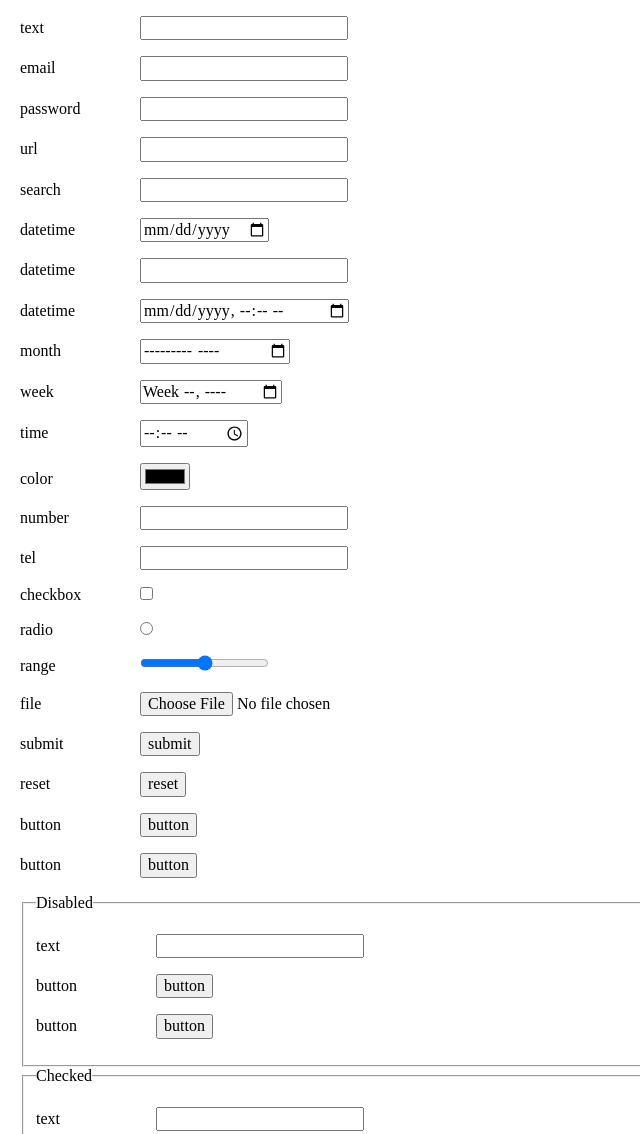
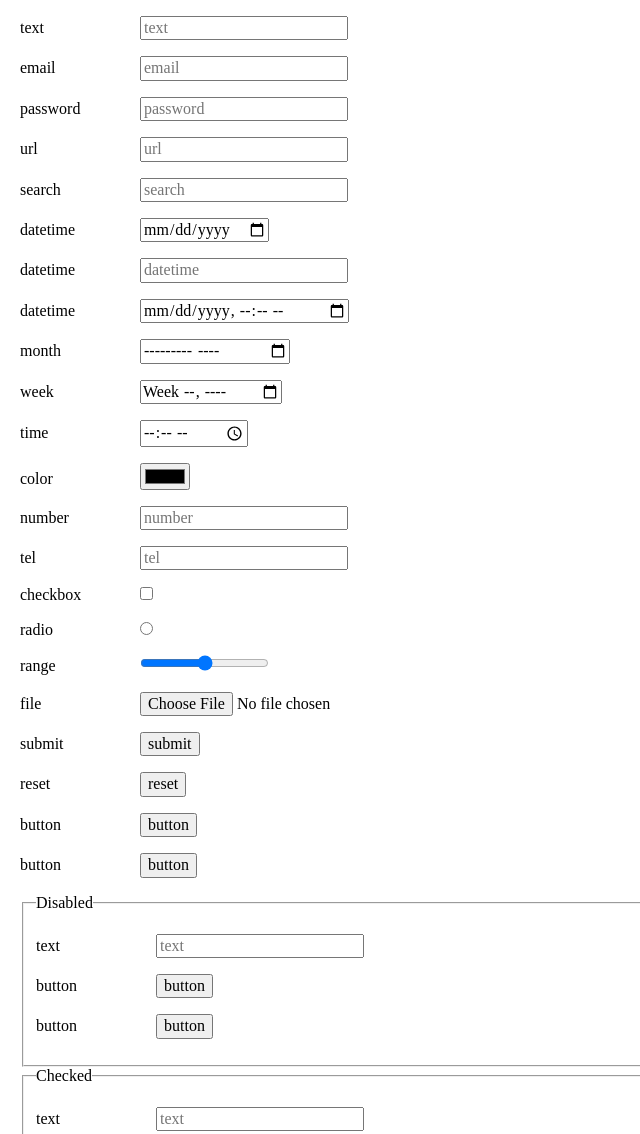
Before and after one commit to xuui/css, a plain HTML site: page form.html in a window 1280 px wide. Shown: the part 20-1154 px from the top of the page, without its empty margins (0-640 px from the left). Drawn offline with Linux system fonts and the light colour scheme.

Commit message:
Update form.html

```diff
--- a/form.html
+++ b/form.html
@@ -33,31 +33,31 @@
 <!-- CSS -->
 <link rel="stylesheet" href="normalize.css">
 <style>
-  form{padding:20px;}
-  label{display:inline-block;width:120px;}
+form{padding:20px;}
+label{display:inline-block;width:120px;}
 </style>
 </head>
 <body>
 
   <form class="xu-form-" action="">
-    <p><label for="">text</label><input type="text"></p>
-    <p><label for="">email</label><input type="email" name="" id=""></p>
-    <p><label for="">password</label><input type="password" name="" id=""></p>
-    <p><label for="">url</label><input type="url" name="" id=""></p>
-    <p><label for="">search</label><input type="search" name="" id=""></p>
-    <p><label for="">datetime</label><input type="date" name="" id=""></p>
-    <p><label for="">datetime</label><input type="datetime" name="" id=""></p>
-    <p><label for="">datetime</label><input type="datetime-local" name="" id=""></p>
-    <p><label for="">month</label><input type="month" name="" id=""></p>
-    <p><label for="">week</label><input type="week" name="" id=""></p>
-    <p><label for="">time</label><input type="time" name="" id=""></p>
-    <p><label for="">color</label><input type="color" name="" id=""></p>
-    <p><label for="">number</label><input type="number" name="" id=""></p>
-    <p><label for="">tel</label><input type="tel" name="" id=""></p>
-    <p><label for="">checkbox</label><input type="checkbox" name="" id=""></p>
-    <p><label for="">radio</label><input type="radio" name="" id=""></p>
-    <p><label for="">range</label><input type="range" name="" id=""></p>
-    <p><label for="">file</label><input type="file" name="" id=""></p>
+    <p><label for="">text</label><input type="text" placeholder="text"></p>
+    <p><label for="">email</label><input type="email" name="" id="" placeholder="email"></p>
+    <p><label for="">password</label><input type="password" name="" id="" placeholder="password"></p>
+    <p><label for="">url</label><input type="url" name="" id="" placeholder="url"></p>
+    <p><label for="">search</label><input type="search" name="" id="" placeholder="search"></p>
+    <p><label for="">datetime</label><input type="date" name="" id="" placeholder="date"></p>
+    <p><label for="">datetime</label><input type="datetime" name="" id="" placeholder="datetime"></p>
+    <p><label for="">datetime</label><input type="datetime-local" name="" id="" placeholder="datetime-local"></p>
+    <p><label for="">month</label><input type="month" name="" id="" placeholder="month"></p>
+    <p><label for="">week</label><input type="week" name="" id="" placeholder="week"></p>
+    <p><label for="">time</label><input type="time" name="" id="" placeholder="time"></p>
+    <p><label for="">color</label><input type="color" name="" id="" placeholder="color"></p>
+    <p><label for="">number</label><input type="number" name="" id="" placeholder="number"></p>
+    <p><label for="">tel</label><input type="tel" name="" id="" placeholder="tel"></p>
+    <p><label for="">checkbox</label><input type="checkbox" name="" id="" placeholder="checkbox"></p>
+    <p><label for="">radio</label><input type="radio" name="" id="" placeholder="radio"></p>
+    <p><label for="">range</label><input type="range" name="" id="" placeholder="range"></p>
+    <p><label for="">file</label><input type="file" name="" id="" placeholder="file"></p>
     <p><label for="">submit</label><input type="submit" value="submit"></p>
     <p><label for="">reset</label><input type="reset" value="reset"></p>
     <p><label for="">button</label><input type="button" value="button"></p>
@@ -65,19 +65,18 @@
 
     <fieldset>
       <legend>Disabled</legend>
-      <p><label for="">text</label><input type="text"></p>
+      <p><label for="">text</label><input type="text" placeholder="text"></p>
       <p><label for="">button</label><input type="button" value="button"></p>
       <p><label for="">button</label><button >button</button></p>
     </fieldset>
 
     <fieldset>
       <legend>Checked</legend>
-      <p><label for="">text</label><input type="text"></p>
+      <p><label for="">text</label><input type="text" placeholder="text"></p>
       <p><label for="">button</label><input type="button" value="button"></p>
       <p><label for="">button</label><button >button</button></p>
     </fieldset>
 
   </form>
-
 </body>
 </html>
```
